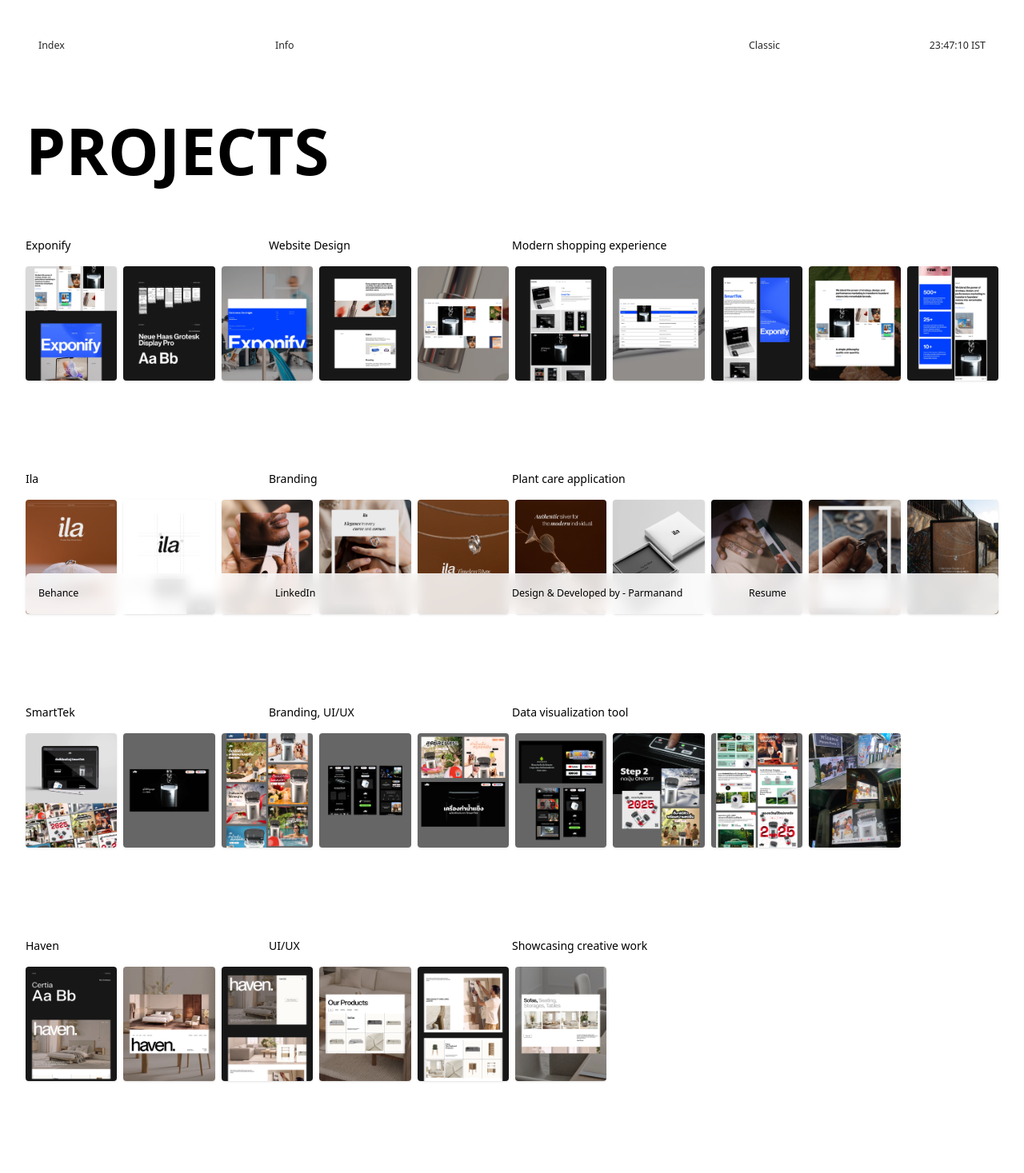
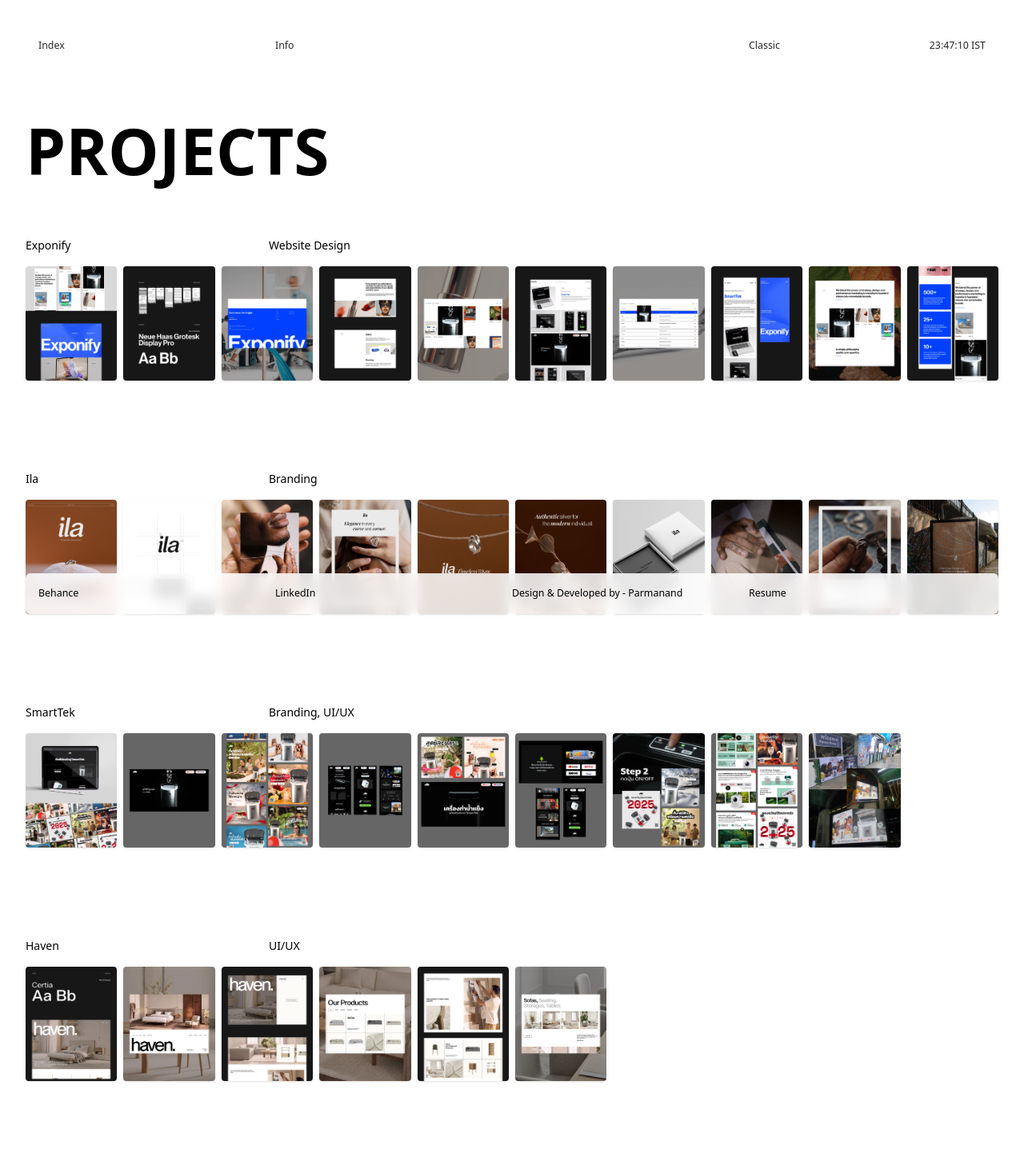
Before and after one commit to parmanandojha/portfolio-parmanand, a React (Vite) app: page / in a window 1280 px wide. Shown: the top 1467 px of the page at 80% size. Built offline with nearby package versions, Linux system fonts and the light colour scheme.

Commit message:
1am v-4 19 march

```diff
--- a/src/components/work.jsx
+++ b/src/components/work.jsx
@@ -19,7 +19,7 @@
             id: 1,
             name: "Exponify",
             type: "Website Design",
-            description: "Modern shopping experience",
+            description: "",
             images: [
                 "project images/Exponify1.webp",
                 "project images/Exponify2.webp",
@@ -41,7 +41,7 @@
             id: 2,
             name: "Ila",
             type: "Branding",
-            description: "Plant care application",
+            description: "",
             images: [
                 "project images/ila1.webp",
                 "project images/ila2.webp",
@@ -63,7 +63,7 @@
             id: 3,
             name: "SmartTek",
             type: "Branding, UI/UX",
-            description: "Data visualization tool",
+            description: "",
             images: [
                 "project images/smarttek1.webp",
                 "project images/smarttek2.webp",
@@ -84,7 +84,7 @@
             id: 4,
             name: "Haven",
             type: "UI/UX",
-            description: "Showcasing creative work",
+            description: "",
             images: [
                 "project images/Haven1.webp",
                 "project images/Haven2.webp",
@@ -102,7 +102,7 @@
             id: 5,
             name: "Maven",
             type: "Branding",
-            description: "Showcasing creative work",
+            description: "",
             images: [
                 "project images/maven1.webp",
                 "project images/maven2.webp",
```
